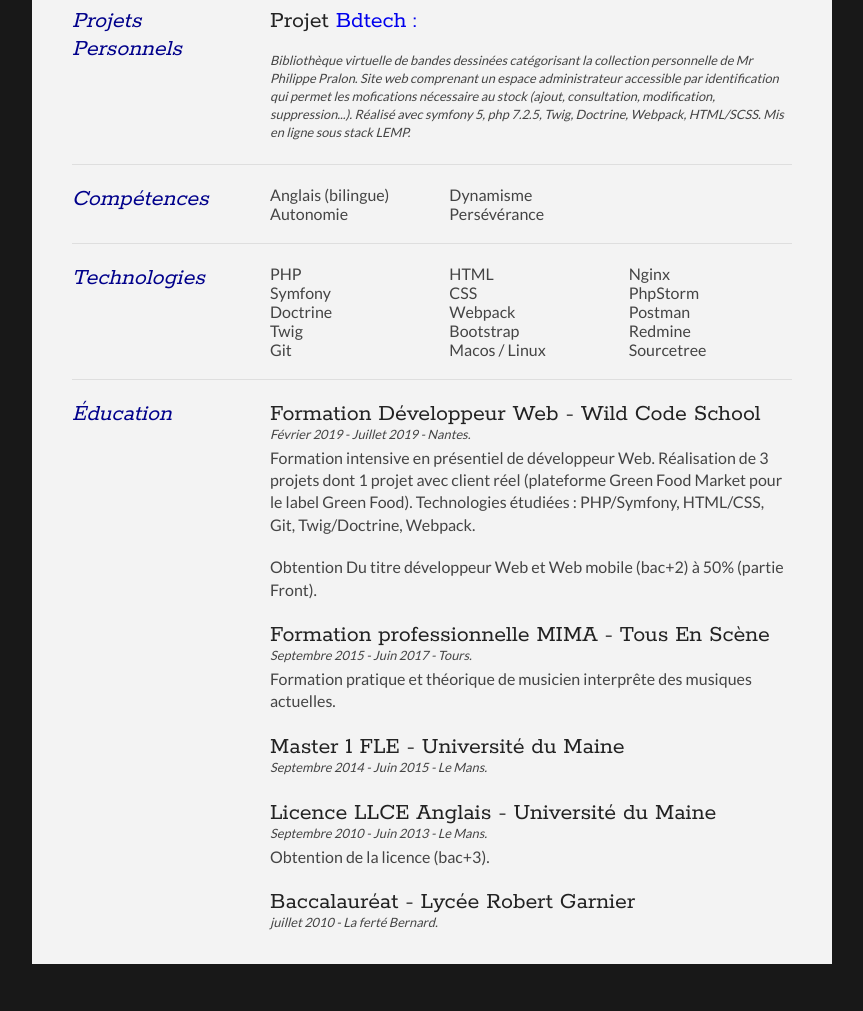
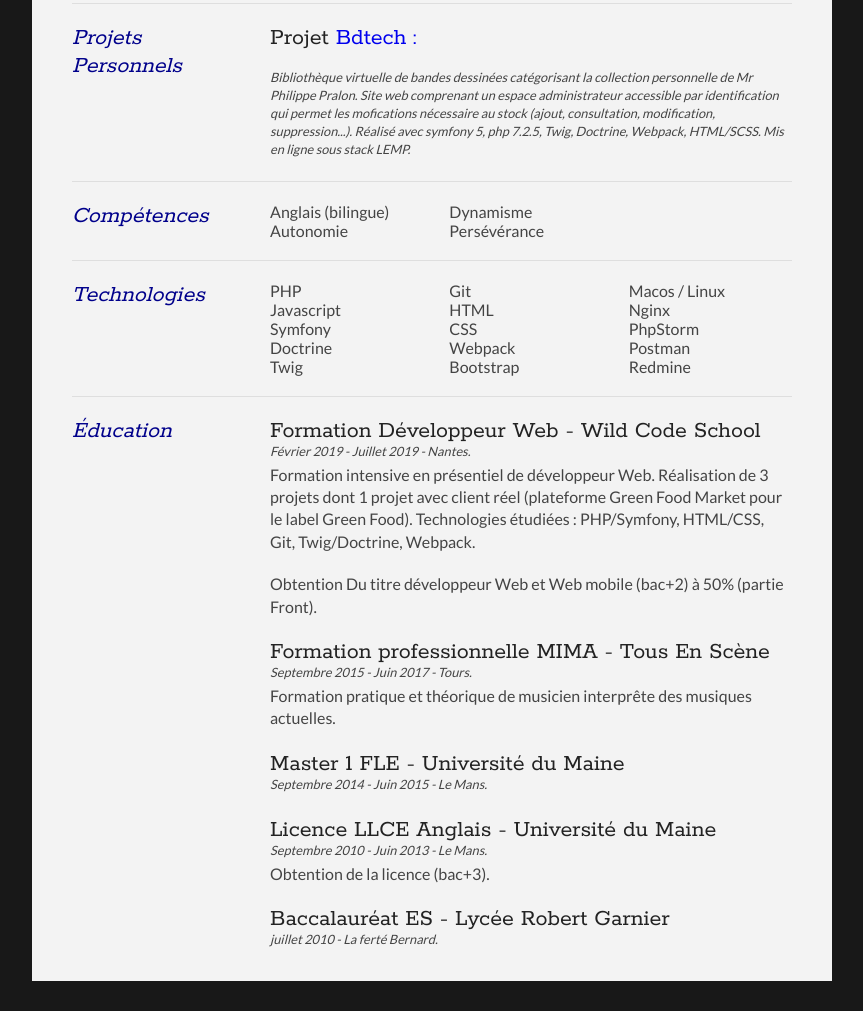
Before and after one commit to ArthurP44/online_resume, a plain HTML site: page index.html in a window 1280 px wide. Shown: the part 916-1927 px from the top of the page, without its empty margins (208-1071 px from the left). Drawn offline with Linux system fonts and the light colour scheme.

Commit message:
add info again

```diff
--- a/index.html
+++ b/index.html
@@ -66,6 +66,7 @@
                 <article>
                     <h2>Développeur Web - Clever Age</h2>
                     <p class="subDetails">Novembre 2020 - Nantes</p>
+                    <p> </p>
                 </article>
 
                 <article>
@@ -145,6 +146,7 @@
             <div class="sectionContent">
                 <ul class="keySkills">
                     <li>PHP</li>
+                    <li>Javascript</li>
                     <li>Symfony</li>
                     <li>Doctrine</li>
                     <li>Twig</li>
@@ -158,7 +160,6 @@
                     <li>PhpStorm</li>
                     <li>Postman</li>
                     <li>Redmine</li>
-                    <li>Sourcetree</li>
                 </ul>
             </div>
             <div class="clear"></div>
@@ -197,7 +198,7 @@
                 </article>
 
                 <article>
-                    <h2>Baccalauréat - Lycée Robert Garnier</h2>
+                    <h2>Baccalauréat ES - Lycée Robert Garnier</h2>
                     <p class="subDetails">juillet 2010 - La ferté Bernard.</p>
                 </article>
                 <br>
```
